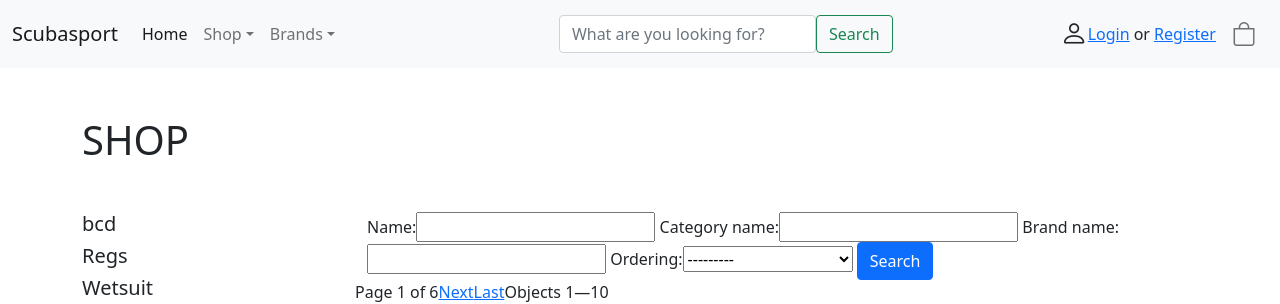
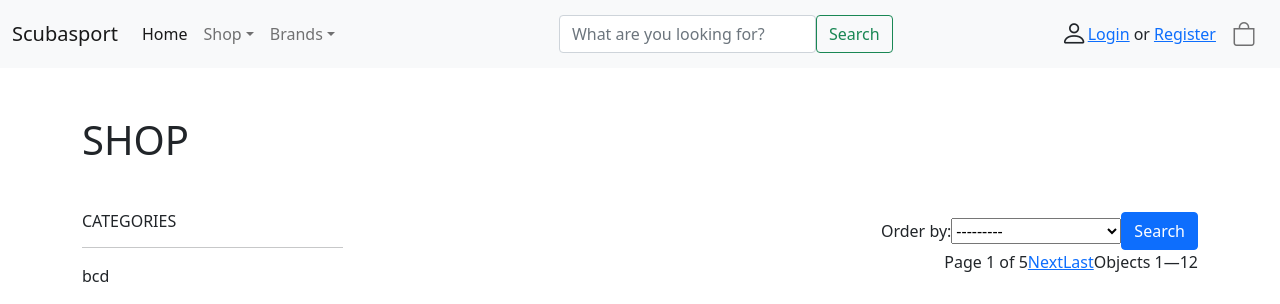
Before and after one commit to dannymagnus/CI_MS5_Ecomm, a Django app: page /products/ in a window 1280 px wide. Shown: the top 304 px of the page. Run offline with Django 3.2, Linux system fonts and the light colour scheme; data comes from the database, SQL or seed files in the repository; both versions use the stored data as it was after the commit; some libraries are stand-ins or nearby versions.

Commit message:
fix search and pagination on products

```diff
--- a/products/templates/products/product_list.html
+++ b/products/templates/products/product_list.html
@@ -12,22 +12,25 @@
         </div>
     </div>
     <div class="row">
-        <div class="d-none d-lg-block col-lg-3">
+        <div class="d-none d-md-block col-md-3">
+            <h2 class = "fs-6">CATEGORIES</h2>
+            <hr>
             {% for category in categories %}
-            <h5>{{ category.name }}</h5>
+            <p>{{ category.name }}</p>
             {% endfor %}
         </div>
         <div class="col">
             <div class="row mb-5">
-                <div class = "col">
-                    <form>
-                            {{ filter.form }}
+                <div class = "col d-flex flex-column justify-content-end align-items-end">
+                    <form class = "w-75 d-flex justify-content-end align-items-center">
+                        {{ filter.form.name__iexact.as_hidden }}
+                        {{ filter.form.category__name__iexact.as_hidden }}
+                        <label for="id_ordering">Order by:</label>
+                        {{ filter.form.ordering }}
                         <button type="submit" class="btn btn-primary">Search</button>
                     </form>
-                </div>
                     <div class="pagination">
                         {% load my_tags %}
-
                         {% if is_paginated %}
                           {% if page_obj.has_previous %}
                             <a href="?{% param_replace page=1 %}">First</a>
@@ -35,23 +38,21 @@
                               <a href="?{% param_replace page=page_obj.previous_page_number %}">Previous</a>
                             {% endif %}
                           {% endif %}
-
                           Page {{ page_obj.number }} of {{ paginator.num_pages }}
-
                           {% if page_obj.has_next %}
                             {% if page_obj.next_page_number != paginator.num_pages %}
                               <a href="?{% param_replace page=page_obj.next_page_number %}">Next</a>
                             {% endif %}
                             <a href="?{% param_replace page=paginator.num_pages %}">Last</a>
                           {% endif %}
-
                           <p>Objects {{ page_obj.start_index }}—{{ page_obj.end_index }}</p>
                         {% endif %}
                     </div>
+                </div>
             <div class="row">
+                <div class="col-sm product-list d-flex flex-wrap">
                 {% for product in object_list %}
-                <div class="col-sm product-list">
-                    <div class="card product-list mx-auto ms-md-0" style="width:320px;">
+                    <div class="card product-list m-3 me-md-3" style="width:320px;">
                         {% if product.image %}
                         <a href="{% url 'product_detail' product.slug %}"><img class="card-img-top"
                             src="{{ product.image.url }}" alt="Card image cap""></a>
@@ -67,19 +68,12 @@
                         <li class="list-group-item">Rating: {{product.rating}}</li>
                     </ul>
                     </div>
-                </div>
                 {% endfor %}
             </div>
             </div>
         </div>
     </div>
-{% for product in object_list %}
-
-{{product.name}}
-
-<a href="{% url 'product_detail' product.slug %}">Click here</a>
-
-{% endfor %}
+</div>
 
 {% endblock %}
 
--- a/products/views.py
+++ b/products/views.py
@@ -14,7 +14,7 @@ class ProductListView(ListView):
     A class view to view all products
     """
     model = Product
-    paginate_by = 10
+    paginate_by = 12
 
     def get_queryset(self, **kwargs):
         search_results = ProductFilter(self.request.GET, self.queryset)
```
Also changed, not shown: db.sqlite3. Lines whose indentation alone changed are shown as unchanged.
